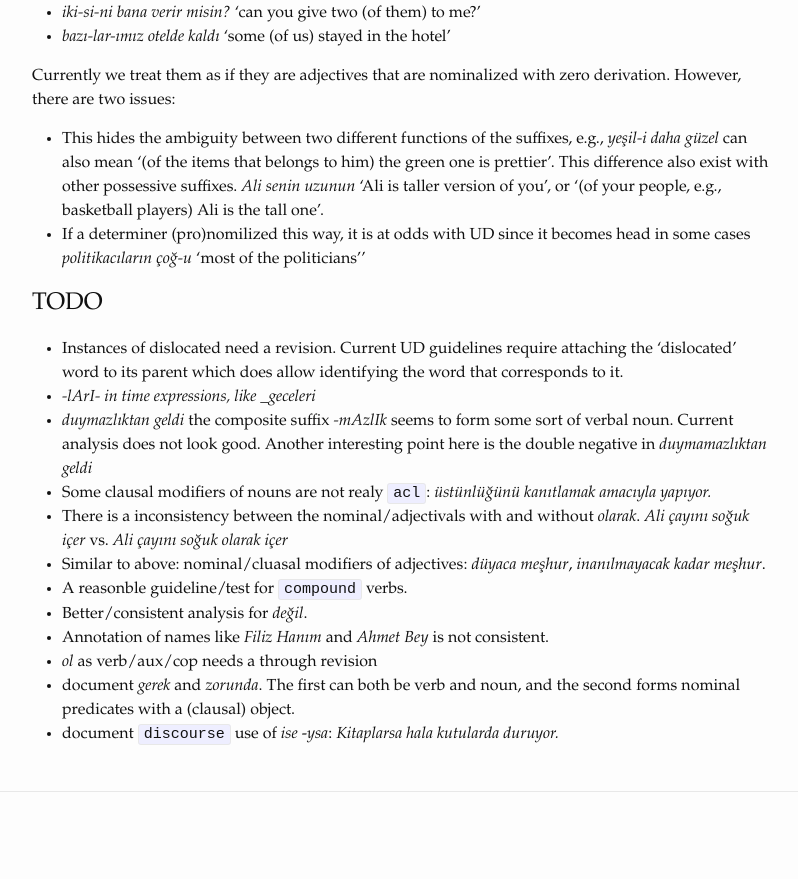
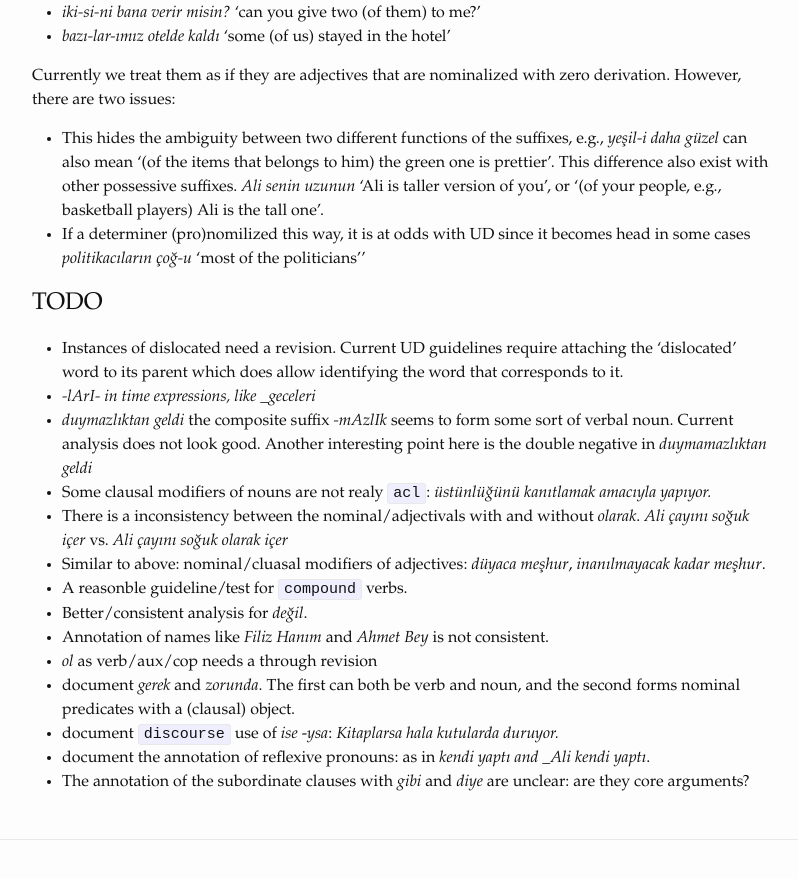
Before and after one commit to coltekin/gk-treebank, a Jekyll site: the page built from docs/index.md, in a window 1280 px wide and 900 px high, scrolled down 1657 px. Shown: the top 879 px of the window, without its empty margins (238-1036 px from the left). Built offline with Jekyll 4.4.1, drawn with Linux system fonts in a browser that asks for light colours; before the commit the page ends 2509 px from its top, so only the background shows below that.

Commit message:
Chapter 24.

```diff
--- a/docs/index.md
+++ b/docs/index.md
@@ -136,3 +136,7 @@ However, there are two issues:
     and the second forms nominal predicates with a (clausal) object.
 - document `discourse` use of _ise_ -_ysa_:
     _Kitaplarsa hala kutularda duruyor._
+- document the annotation of reflexive pronouns: as in _kendi yaptı
+    and _Ali kendi yaptı_.
+- The annotation of the subordinate clauses with _gibi_ and _diye_ are unclear:
+    are they core arguments?
```
Also changed, not shown: 1 other file.
